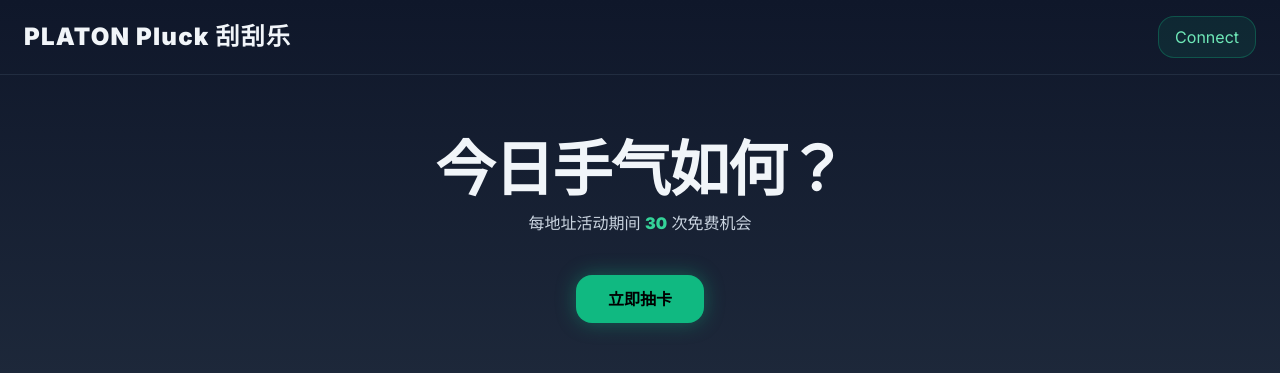
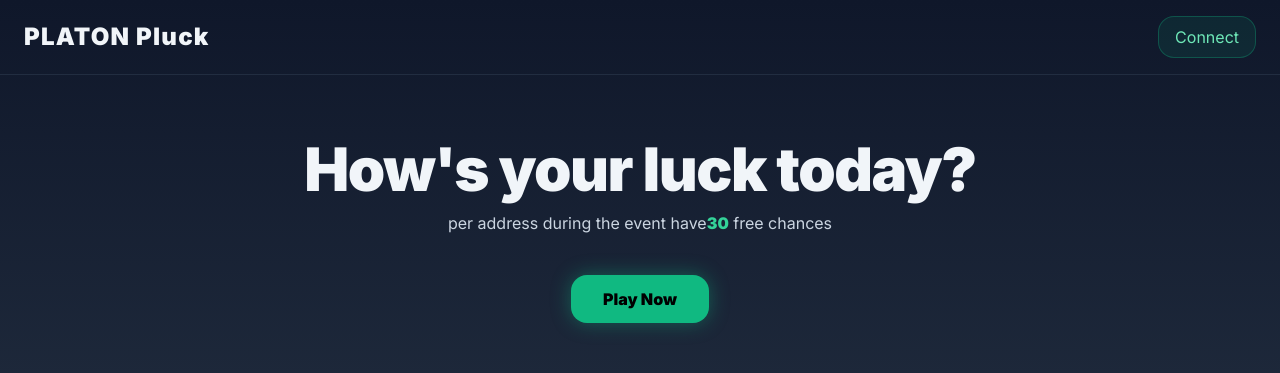
Before and after one commit to BONESDAO/platon-scratch-demo, a Next.js app: page / in a window 1280 px wide. Shown: the top 373 px of the page. Built offline with nearby package versions, Linux system fonts and the light colour scheme; no server answers.

Commit message:
Update index.js
zh->en

```diff
--- a/pages/index.js
+++ b/pages/index.js
@@ -5,7 +5,7 @@
 import StockSection from '../components/StockSection'
 import { CHAIN_ID, RPC, CONTRACT, ABI } from '../utils/contract'
 
-const DEVNET2 = { chainId: ethers.utils.hexValue(CHAIN_ID), chainName: 'PlatON DevNet2', nativeCurrency: { name: 'LAT', symbol: 'LAT', decimals: 18 }, rpcUrls: [RPC], blockExplorerUrls: ['https://devnet2scan.platon.network/'] }
+const DEVNET2 = { chainId: ethers.utils.hexValue(CHAIN_ID), chainName: 'PlatON Mainnet', nativeCurrency: { name: 'LAT', symbol: 'LAT', decimals: 18 }, rpcUrls: [RPC], blockExplorerUrls: ['https://scan.platon.network/'] }
 
 export default function Home() {
     const [account, setAccount] = useState('')
@@ -34,7 +34,7 @@
         const chainId = await provider.getNetwork().then(n => n.chainId);
         if (chainId !== CHAIN_ID) {
             try { await window.ethereum.request({ method: 'wallet_switchEthereumChain', params: [{ chainId: ethers.utils.hexValue(CHAIN_ID) }] }); }
-            catch (e) { alert('请手动切换到 PlatON DevNet2'); return; }
+            catch (e) { alert('请手动切换到 PlatON Mainnet'); return; }
         }
         // ② 生成订单 & 弹收据
         const orderId = 'PlatON-' + Math.random().toString(16).slice(2, 8).toUpperCase();
@@ -60,16 +60,16 @@
     return (
         <div className="min-h-screen bg-gradient-to-b from-slate-900 via-slate-800 to-slate-900 text-slate-100">
             <header className="flex items-center justify-between px-6 py-4 border-b border-slate-700/50">
-                <div className="text-2xl font-black tracking-wider">PLATON Pluck 刮刮乐</div>
+                <div className="text-2xl font-black tracking-wider">PLATON Pluck</div>
                 <button onClick={connect} className="px-4 py-2 rounded-2xl bg-emerald-500/10 text-emerald-300 border border-emerald-500/30 hover:bg-emerald-500/20 transition">
                     {account ? `${account.slice(0, 6)}…${account.slice(-4)}` : 'Connect'}
                 </button>
             </header>
             <main className="max-w-5xl mx-auto px-6 pt-16 pb-24 text-center">
-                <h1 className="text-6xl font-black tracking-tight">今日手气如何？</h1>
-                <p className="mt-3 text-slate-300">每地址活动期间 <span className="text-emerald-400 font-bold">30</span> 次免费机会</p>
+                <h1 className="text-6xl font-black tracking-tight">How's your luck today?</h1>
+                <p className="mt-3 text-slate-300"> per address during the event have<span className="text-emerald-400 font-bold">30</span> free chances</p>
                 <div className="mt-10">
-                    <button onClick={startDraw} className="btn-glow">立即抽卡</button>
+                    <button onClick={startDraw} className="btn-glow">Play Now</button>
                 </div>
             </main>
             <StockSection />
```
